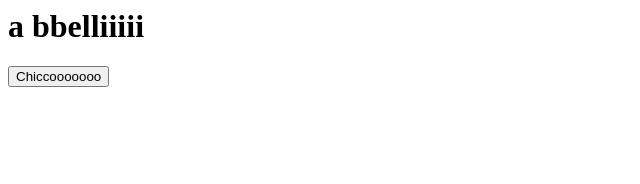
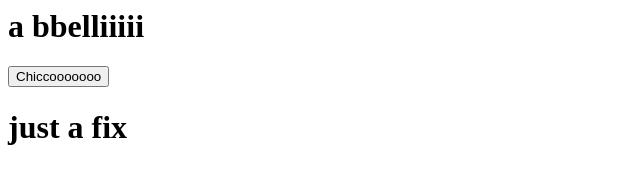
Before and after one commit to MarmottaTuonante/provegit2, a plain HTML site: page index.html in a window 1280 px wide. Shown: the whole page, without its empty margins (0-640 px from the left). Drawn offline with Linux system fonts and the light colour scheme.

Commit message:
abbelli v.3

```diff
--- a/index.html
+++ b/index.html
@@ -9,6 +9,7 @@
         <main>
             <header>
                 <label for="button"><button>Chiccooooooo</button></label>
+                <h1>just a fix</h1>
             </header>
         </main>
     </body>
```
